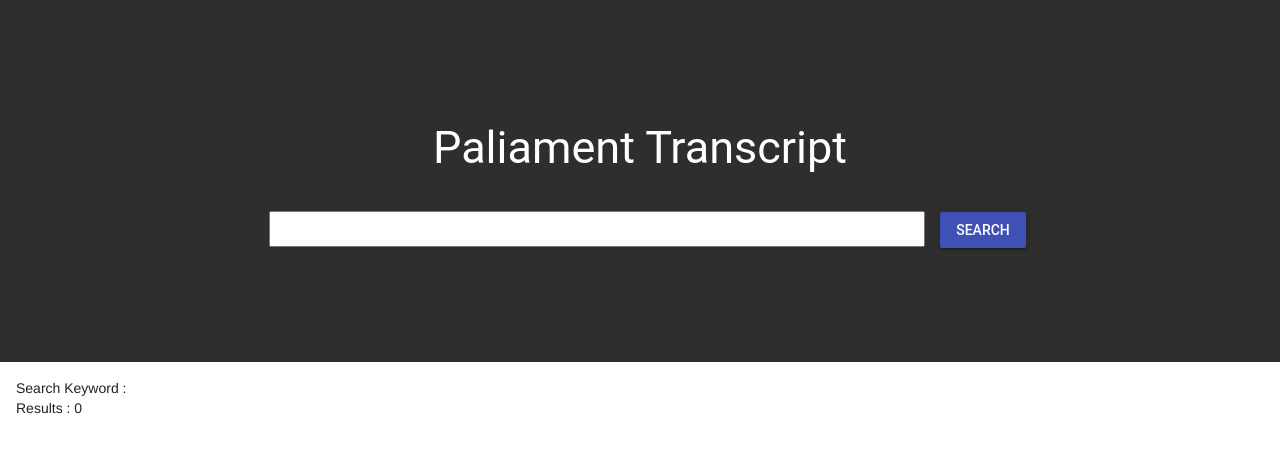
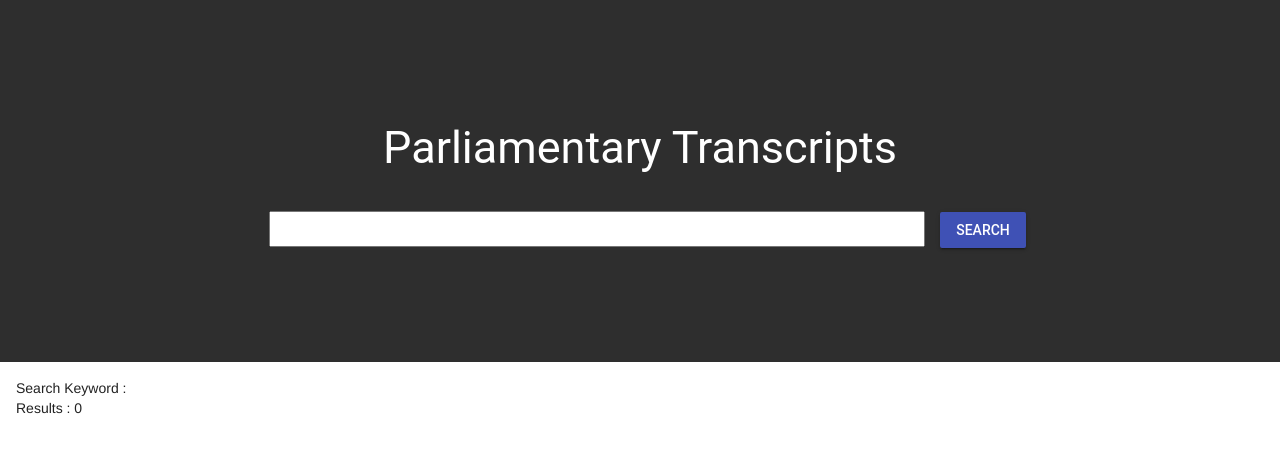
Before and after one commit to theananda/transcript-frontend, a Vue app: page / in a window 1280 px wide. Shown: the top 452 px of the page. Built offline with nearby package versions, Linux system fonts and the light colour scheme.

Commit message:
Change Heading text

```diff
--- a/src/components/Home.vue
+++ b/src/components/Home.vue
@@ -1,7 +1,7 @@
 <template>
   <div class="container">
     <div class="large_search_area">
-      <h2>Paliament Transcript</h2>
+      <h2>Parliamentary Transcripts</h2>
       <input type="text" name="search" id="keyword_search" v-model="keyword">
       <button class="mdl-button mdl-js-button mdl-button--raised mdl-button--colored" v-on:click="search">Search</button>
     </div>
@@ -39,6 +39,8 @@ export default {
     if (this.$route.params.keyword) {
       this.keyword = this.$route.params.keyword;
       this.getResult();
+    } else {
+      this.keyword = '';
     }
   },
   watch: {
```
